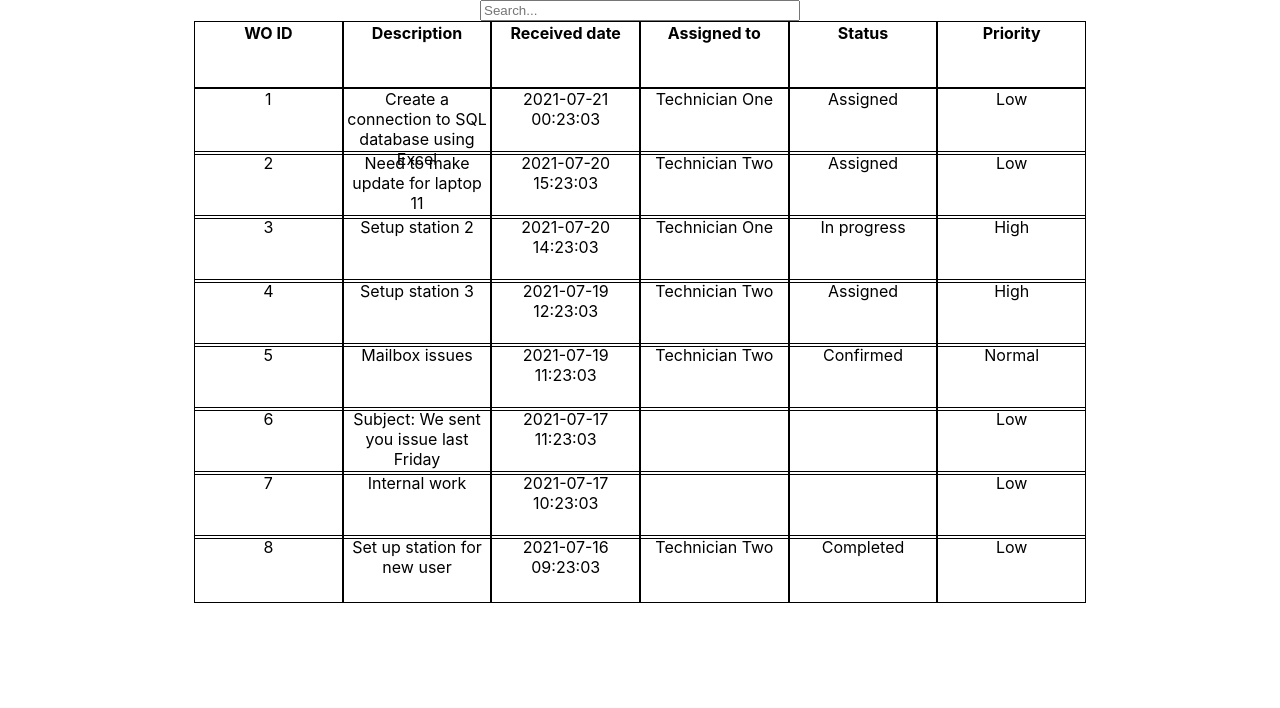
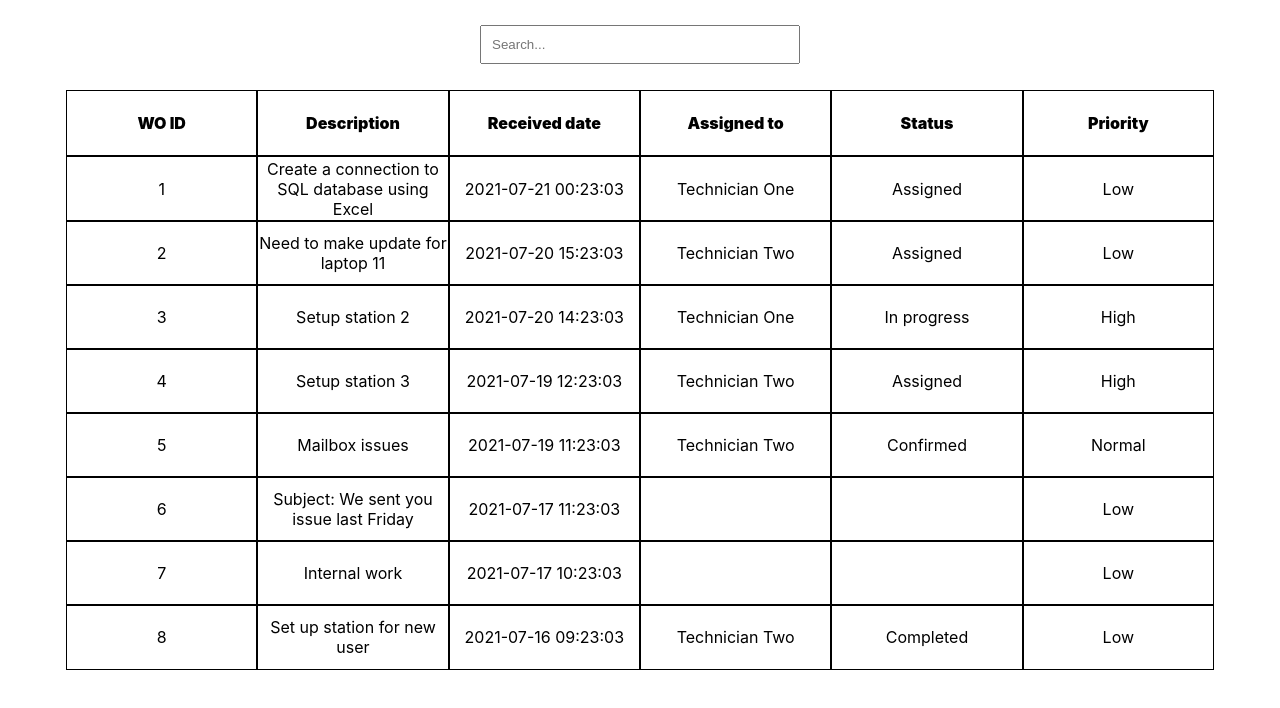
Before and after one commit to espezaliate/FS-Recruitment, a React (Create React App) app: page / in a window 1280 px wide. Shown: the top 708 px of the page. Built offline with nearby package versions, Linux system fonts and the light colour scheme.

Commit message:
working search bar

```diff
--- a/src/App.css
+++ b/src/App.css
@@ -18,6 +18,8 @@
 input {
   height: 50%;
   width: 25%;
+  margin: 25px;
+  padding: 10px;
 }
 
 .center {
@@ -28,12 +30,12 @@ input {
 }
 
 table {
-  width: 70%;
+  width: 90%;
 }
 
-/* th {
+th {
   font-weight: 900;
-} */
+}
 
 tr {
   display: flex;
@@ -45,19 +47,23 @@ tr {
 
 th,
 td {
+  border: 1px solid black;
+  width: 100%;
+  height: 100%;
+  text-align: center;
+  display: flex;
+  justify-content: center;
+  align-items: center;
+  padding: 0;
+}
+
+th,
+td {
   flex-grow: 1;
 }
 th:nth-of-type(2),
 td:nth-of-type(3) {
   flex-grow: 3;
-}
-
-th,
-td {
-  border: 1px solid black;
-  width: 100%;
-  height: 100%;
-  text-align: center;
 }
 
 @media (prefers-reduced-motion: no-preference) {
--- a/src/components/Table.tsx
+++ b/src/components/Table.tsx
@@ -1,6 +1,6 @@
 import React, { useState, useEffect } from "react";
-import { Response, Data } from "../Interfaces/table";
-import ReturnData from "./tableHelper";
+import { Data, Response } from "../Interfaces/table";
+import { filterData, ReturnData, mapList } from "./tableHelper";
 
 export const Table: React.FC = () => {
   const [search, setSearch] = useState("");
@@ -44,7 +44,11 @@ export const Table: React.FC = () => {
               ))}
             </tr>
           </thead>
-          <tbody>{data.map((e: Data) => ReturnData(e))}</tbody>
+          <tbody>
+            {data
+              .filter((item: Data[]) => filterData(search, item))
+              .map((item: Data) => ReturnData(item))}
+          </tbody>
         </table>
       </div>
     </div>
--- a/src/components/tableHelper.tsx
+++ b/src/components/tableHelper.tsx
@@ -1,6 +1,6 @@
 import { Data } from "../Interfaces/table";
 
-export default function ReturnData(data: Data) {
+export function ReturnData(data: Data) {
   return (
     <tr key={data.work_order_id}>
       <td>{data.work_order_id}</td>
@@ -12,3 +12,13 @@ export default function ReturnData(data: Data) {
     </tr>
   );
 }
+
+export function filterData(search: string, data: Data[]) {
+  return Object.entries(data).some(([, value]) =>
+    String(value).toLowerCase().includes(search)
+  );
+}
+
+export function mapList(data: Data[]) {
+  return data.map((e: Data) => ReturnData(e));
+}
```
